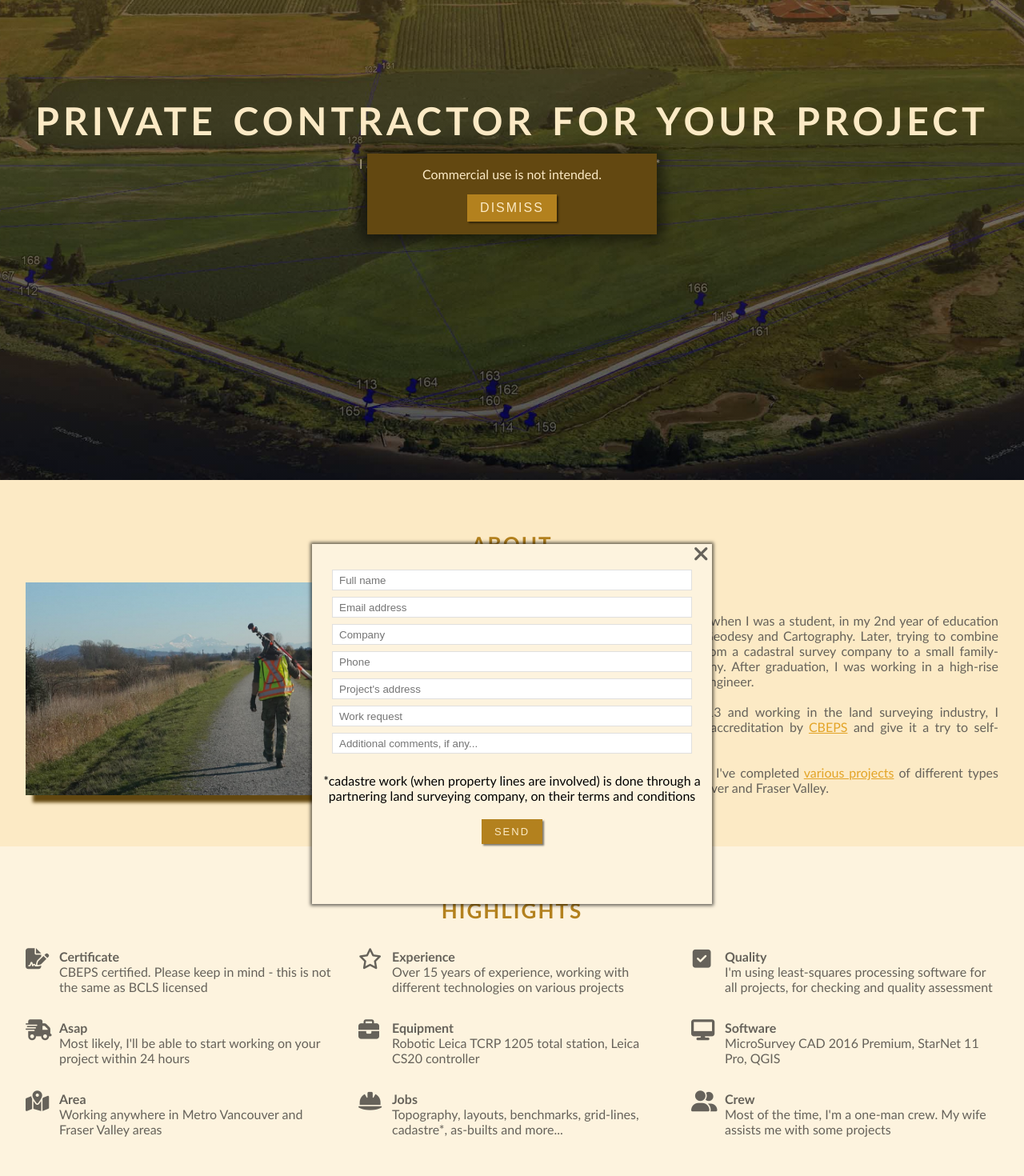
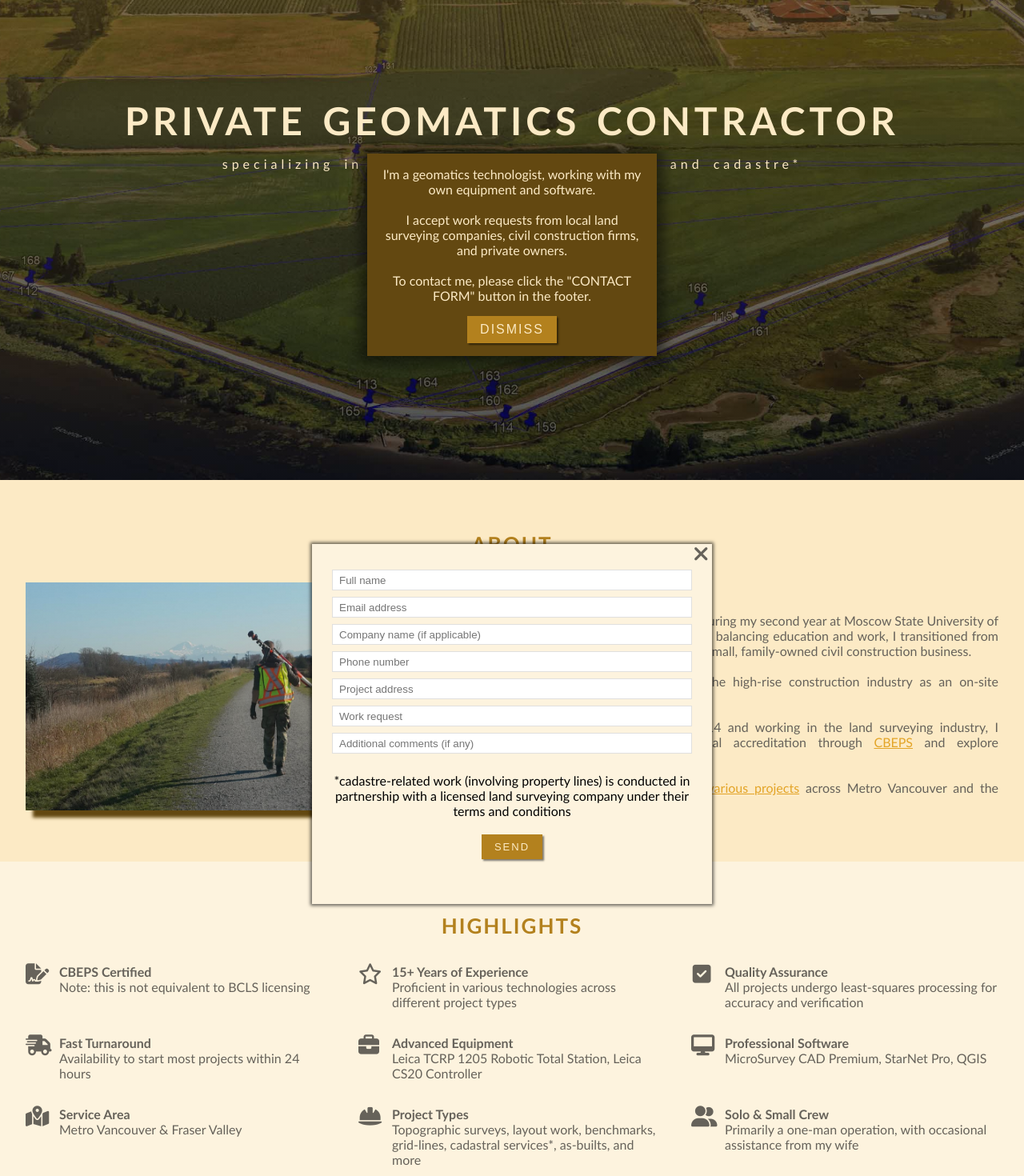
Before and after one commit to Pavel-Gs/landing_page, a React (Create React App) app: page / in a window 1280 px wide. Shown: the part 200-1670 px from the top of the page at 80% size. Built offline with nearby package versions, Linux system fonts and the light colour scheme.

Commit message:
changed some text

```diff
--- a/src/components/About.js
+++ b/src/components/About.js
@@ -9,9 +9,10 @@ export const AboutStructure = () => {
 			<div id='about-txt-container'>
 				<h4>Background</h4><br />
 				<p>
-					I started my career in geomatics when I was a student, in my 2nd year of education at Moscow State University of Geodesy and Cartography. Later, trying to combine education and work, I moved from a cadastral survey company to a small family-owned civil construction company. After graduation, I was working in a high-rise industry as an on-site geomatic engineer.<br /><br />
-					After moving to Canada in 2013 and working in the land surveying industry, I decided to pursue professional accreditation by <a className='about-links' href='https://drive.google.com/file/d/1eXcsDvLOU8kbuAzGn88OwOfkyE1ysV41/view?usp=sharing' target='_blank' rel='noreferrer noopener'>CBEPS</a> and give it a try to self-employment.<br /><br />
-					Being self-employed since 2018, I've completed <a className='about-links' href='https://drive.google.com/file/d/1Fh9cvHtyk_Cof8Qf9zvUoJQgI_FrI80w/view?usp=share_link' target='_blank' rel='noreferrer noopener'>various projects</a> of different types and scales, all over Metro Vancouver and Fraser Valley.
+					I began my career in geomatics during my second year at Moscow State University of Geodesy and Cartography. While balancing education and work, I transitioned from a cadastral survey company to a small, family-owned civil construction business.<br /><br />
+					After graduating, I worked in the high-rise construction industry as an on-site geomatics engineer.<br /><br />
+					After moving to Canada in 2014 and working in the land surveying industry, I decided to pursue professional accreditation through <a className='about-links' href='https://cbeps-cceag.ca/' target='_blank' rel='noreferrer noopener'>CBEPS</a> and explore opportunities as a contractor.<br /><br />
+					Since 2018, I have completed <a className='about-links' href='https://drive.google.com/file/d/1Fh9cvHtyk_Cof8Qf9zvUoJQgI_FrI80w/view?usp=share_link' target='_blank' rel='noreferrer noopener'>various projects</a> across Metro Vancouver and the Fraser Valley.
 				</p>
 			</div>
 		</article>
--- a/src/components/Disclaimer.js
+++ b/src/components/Disclaimer.js
@@ -1,5 +1,5 @@
 // IMPORT HOOKS
-import {useState, useEffect} from 'react';
+import { useState, useEffect } from 'react';
 
 // // DISCLAIMER COMPONENT // //
 
@@ -22,7 +22,11 @@ export const DisclaimerStructure = () => {
 
 
 	return (<section id='disclaimer-section' style={visibility}>		{/* visibility styles applies here */}
-		<p>Commercial use is not intended.</p>
-		<button className='btn-regular' onClick={() => {transparentDisclaimer(); setTimeout(hideDisclaimer, 600); }}>DISMISS</button> {/* Invoke transparency function first. After the animation - invoke "display: none" function */}
+		<p>
+			I'm a geomatics technologist, working with my own equipment and software.<br></br><br></br>
+			I accept work requests from local land surveying companies, civil construction firms, and private owners.<br></br><br></br>
+			To contact me, please click the "CONTACT FORM" button in the footer.
+		</p>
+		<button className='btn-regular' onClick={() => { transparentDisclaimer(); setTimeout(hideDisclaimer, 600); }}>DISMISS</button> {/* Invoke transparency function first. After the animation - invoke "display: none" function */}
 	</section>);
 }
--- a/src/components/Footer.js
+++ b/src/components/Footer.js
@@ -25,8 +25,8 @@ export const FooterStructure = () => {
 				<i className="fa-solid fa-arrow-up-right-from-square"></i>
 				CONTACT FORM
 			</button><br /><br />
-			<p>*cadastre work (when property lines are involved) is done through a partnering land surveying company, on their terms and conditions</p><br />
-			<p>Serving Okanagan Valley</p><br />
+			<p>*cadastre-related work (involving property lines) is conducted in partnership with a licensed land surveying company under their terms and conditions</p><br />
+			<p>Serving Metro Vancouver & the Lower Mainland</p><br />
 
 			<ul>																					{/* iterate over footer icons (copied from the header) */}
 				{headerIconsList.map((i) => {
@@ -43,13 +43,13 @@ export const FooterStructure = () => {
 				<h4>CONTACTS</h4>
 				<input type='text' name='name' placeholder="Full name" required />					{/*client's name*/}
 				<input type='email' name='email' placeholder="Email address" required />			{/*client's email*/}
-				<input type='text' name='company' placeholder="Company" />							{/*client's company*/}
-				<input type='tel' name='phone' placeholder="Phone" required />						{/*client's phone*/}
+				<input type='text' name='company' placeholder="Company name (if applicable)" />							{/*client's company*/}
+				<input type='tel' name='phone' placeholder="Phone number" required />						{/*client's phone*/}
 				<h4>PROJECT</h4>
-				<input type='text' name='address' placeholder="Project's address" required />		{/*client's project address*/}
+				<input type='text' name='address' placeholder="Project address" required />		{/*client's project address*/}
 				<input type='text' name='request' placeholder="Work request" required />			{/*client's work order*/}
-				<input type='text' name='comments' placeholder="Additional comments, if any..." />	{/*client's comments*/}
-				<p>*cadastre work (when property lines are involved) is done through a partnering land surveying company, on their terms and conditions</p>
+				<input type='text' name='comments' placeholder="Additional comments (if any)" />	{/*client's comments*/}
+				<p>*cadastre-related work (involving property lines) is conducted in partnership with a licensed land surveying company under their terms and conditions</p>
 				<button type='submit' className='btn-regular'>SEND</button>
 
 				{/* HIDDEN VALUES */}
--- a/src/components/Hero.js
+++ b/src/components/Hero.js
@@ -4,8 +4,8 @@
 export const HeroStructure = () => {
 	return (<section className='chapter' id='hero-section'>
 		<article>
-			<h1>PRIVATE CONTRACTOR FOR YOUR PROJECT</h1>
-			<p>land surveying, civil, cadastre*</p>
+			<h1>PRIVATE GEOMATICS CONTRACTOR</h1>
+			<p>specializing in land surveying, civil projects and cadastre*</p>
 			<a href='#about-section'>LEARN MORE</a>
 		</article>
 	</section>);
--- a/src/components/Highlights.js
+++ b/src/components/Highlights.js
@@ -3,48 +3,48 @@
 // HIGHLIGHTS LIST
 const highlightsList = [{
 	iClass: 'fa-solid fa-file-signature',
-	h4Heading: "Certificate",
-	pText: "CBEPS certified. Please keep in mind - this is not the same as BCLS licensed",
+	h4Heading: "CBEPS Certified",
+	pText: "Note: this is not equivalent to BCLS licensing",
 	id: crypto.randomUUID(),
 }, {
 	iClass: 'fa-regular fa-star',
-	h4Heading: "Experience",
-	pText: "Over 15 years of experience, working with different technologies on various projects",
+	h4Heading: "15+ Years of Experience",
+	pText: "Proficient in various technologies across different project types",
 	id: crypto.randomUUID(),
 }, {
 	iClass: 'fa-solid fa-square-check',
-	h4Heading: "Quality",
-	pText: "I'm using least-squares processing software for all projects, for checking and quality assessment",
+	h4Heading: "Quality Assurance",
+	pText: "All projects undergo least-squares processing for accuracy and verification",
 	id: crypto.randomUUID(),
 }, {
 	iClass: 'fa-solid fa-truck-fast',
-	h4Heading: "Asap",
-	pText: "Most likely, I'll be able to start working on your project within 24 hours",
+	h4Heading: "Fast Turnaround",
+	pText: "Availability to start most projects within 24 hours",
 	id: crypto.randomUUID(),
 }, {
 	iClass: 'fa-solid fa-briefcase',
-	h4Heading: "Equipment",
-	pText: "Robotic Leica TCRP 1205 total station, Leica CS20 controller",
+	h4Heading: "Advanced Equipment",
+	pText: "Leica TCRP 1205 Robotic Total Station, Leica CS20 Controller",
 	id: crypto.randomUUID(),
 }, {
 	iClass: 'fa-solid fa-desktop',
-	h4Heading: "Software",
-	pText: "MicroSurvey CAD 2016 Premium, StarNet 11 Pro, QGIS",
+	h4Heading: "Professional Software",
+	pText: "MicroSurvey CAD Premium, StarNet Pro, QGIS",
 	id: crypto.randomUUID(),
 }, {
 	iClass: 'fa-solid fa-map-location-dot',
-	h4Heading: "Area",
-	pText: "Working anywhere in Metro Vancouver and Fraser Valley areas",
+	h4Heading: "Service Area",
+	pText: "Metro Vancouver & Fraser Valley",
 	id: crypto.randomUUID(),
 }, {
 	iClass: 'fa-solid fa-helmet-safety',
-	h4Heading: "Jobs",
-	pText: "Topography, layouts, benchmarks, grid-lines, cadastre*, as-builts and more...",
+	h4Heading: "Project Types",
+	pText: "Topographic surveys, layout work, benchmarks, grid-lines, cadastral services*, as-builts, and more",
 	id: crypto.randomUUID(),
 }, {
 	iClass: 'fa-solid fa-user-group',
-	h4Heading: "Crew",
-	pText: "Most of the time, I'm a one-man crew. My wife assists me with some projects",
+	h4Heading: "Solo & Small Crew",
+	pText: "Primarily a one-man operation, with occasional assistance from my wife",
 	id: crypto.randomUUID(),
 }];
 
--- a/src/components/Projects.js
+++ b/src/components/Projects.js
@@ -16,22 +16,22 @@ import layoutsImg from '../images/layouts.jpg';
 const projectsList = [{
 	projectImg: ruralImg,
 	h4Text: "rural surveys",
-	pText: "Traversing across steep hills, creeks and forests - is a part of the job",
+	pText: "Traversing steep hills, creeks, and forests is part of the job",
 	id: crypto.randomUUID(),
 }, {
 	projectImg: topoImg,
 	h4Text: "topography",
-	pText: "Topography and topographic plans. Delivery formats are cad, pdf and/or paper",
+	pText: "Creating topographic plans in CAD, PDF, or paper formats",
 	id: crypto.randomUUID(),
 }, {
 	projectImg: highriseImg,
 	h4Text: "high-rise support",
-	pText: "Full geomatic support for high-rises, from a zero-cycle and until the final stage",
+	pText: "Providing full geomatics support from zero-cycle to completion",
 	id: crypto.randomUUID(),
 }, {
 	projectImg: gridlinesImg,
 	h4Text: "grid-line layouts",
-	pText: "Grid lines and benchmarks for all types of construction projects",
+	pText: "Laying out grid lines and benchmarks for all construction types",
 	id: crypto.randomUUID(),
 },/*{
 	projectImg: commercialImg,
@@ -56,12 +56,12 @@ const projectsList = [{
 },*/{
 	projectImg: asbuiltImg,
 	h4Text: "as-built surveys",
-	pText: "It is a good practice to measure all corners of a form and tape the perimeter",
+	pText: "Measuring all form corners and verifying perimeter dimensions",
 	id: crypto.randomUUID(),
 },{
 	projectImg: layoutsImg,
 	h4Text: "residential layouts",
-	pText: "When property lines are re-established, a construction envelope may be calculated",
+	pText: "Re-establishing property lines and calculating construction envelopes",
 	id: crypto.randomUUID(),
 },];
 
@@ -69,7 +69,7 @@ const projectsList = [{
 export const ProjectsStructure = () => {
 	return (<section className='chapter' id='projects-section'>
 		<h2>PROJECTS</h2>
-		<h4 id='projects-h4'>Some typical jobs and photos from the field</h4><br />
+		<h4 id='projects-h4'>Examples of work & field photos</h4><br />
 		<article>
 			{projectsList.map((i) => {
 				return (<ProjectsRender {...i} key={i.id} />)
```
